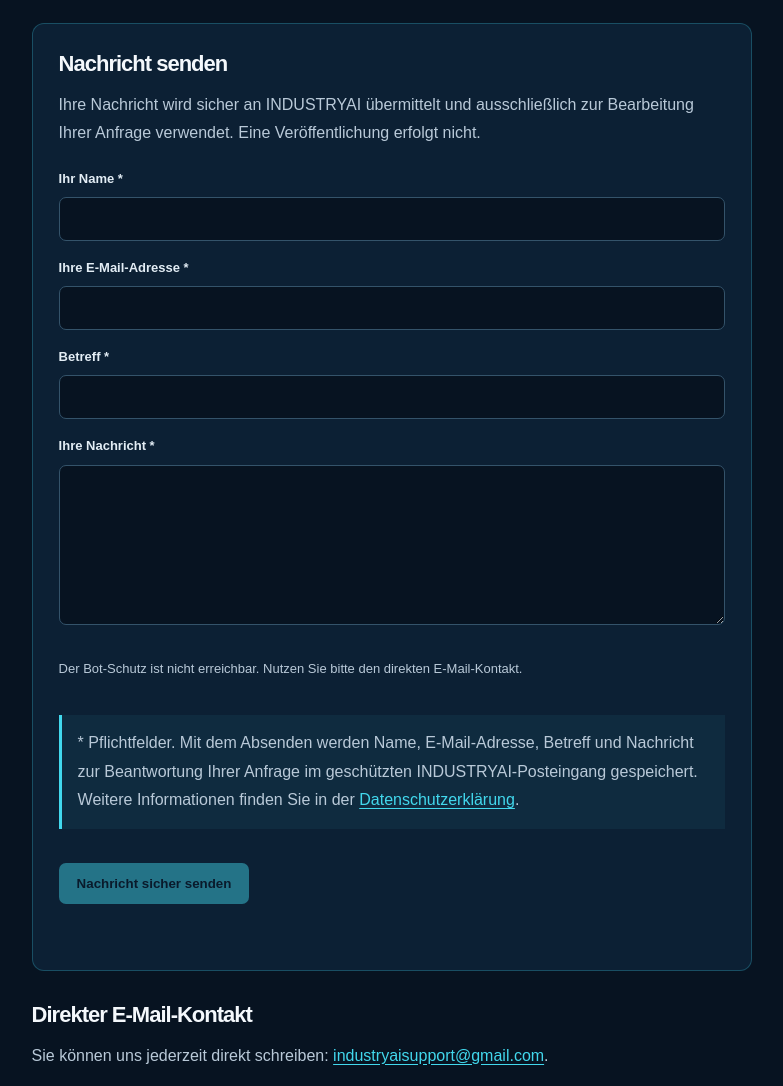
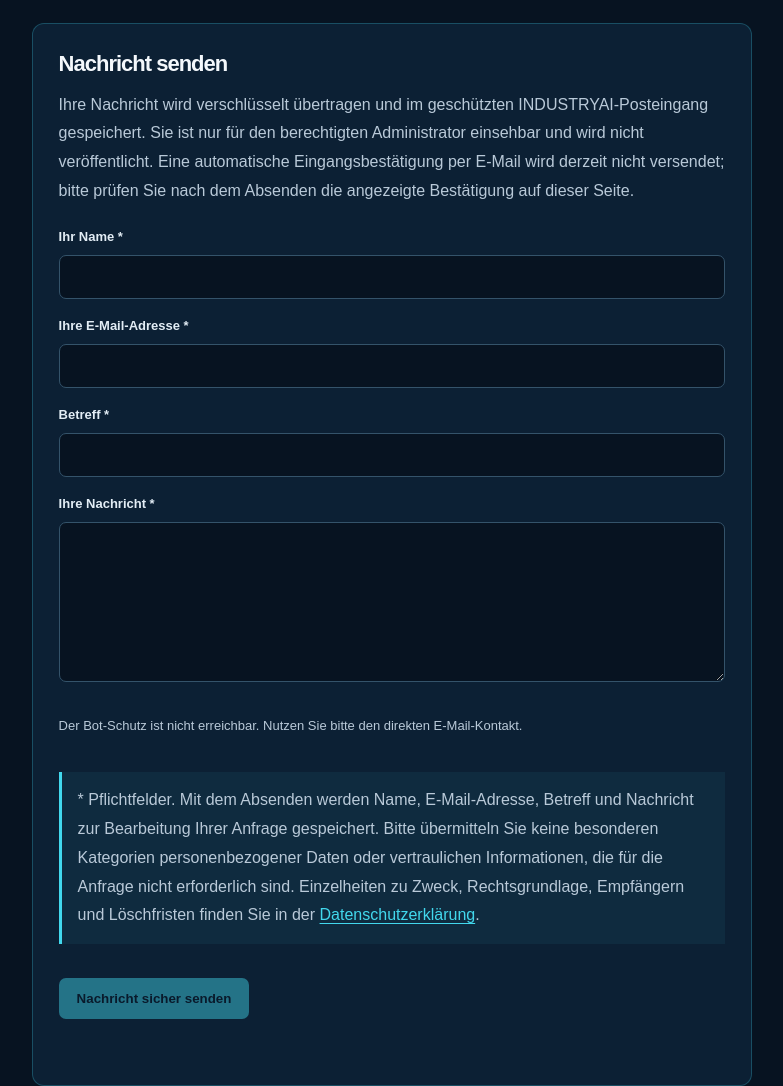
Before and after one commit to F4B795/industryai-website, a plain HTML site: page kontakt.html in a window 1280 px wide. Shown: the part 359-1445 px from the top of the page, without its empty margins (248-1031 px from the left). Drawn offline with Linux system fonts and the light colour scheme.

Commit message:
Clarify private inbox and lack of automatic email confirmation

```diff
--- a/kontakt.html
+++ b/kontakt.html
@@ -48,7 +48,7 @@
 
   <section class="contact-card" aria-labelledby="contact-heading">
     <h2 id="contact-heading" style="margin-top:0">Nachricht senden</h2>
-    <p>Ihre Nachricht wird sicher an INDUSTRYAI übermittelt und ausschließlich zur Bearbeitung Ihrer Anfrage verwendet. Eine Veröffentlichung erfolgt nicht.</p>
+    <p>Ihre Nachricht wird verschlüsselt übertragen und im geschützten INDUSTRYAI-Posteingang gespeichert. Sie ist nur für den berechtigten Administrator einsehbar und wird nicht veröffentlicht. Eine automatische Eingangsbestätigung per E-Mail wird derzeit nicht versendet; bitte prüfen Sie nach dem Absenden die angezeigte Bestätigung auf dieser Seite.</p>
     <form class="contact-form" id="contact-form" novalidate>
       <div class="contact-field">
         <label for="contact-name">Ihr Name *</label>
@@ -74,7 +74,7 @@
         <div id="turnstile-widget"></div>
         <p id="turnstile-status" class="contact-status" role="status" aria-live="polite">Bot-Schutz wird geladen …</p>
       </div>
-      <p class="contact-notice">* Pflichtfelder. Mit dem Absenden werden Name, E-Mail-Adresse, Betreff und Nachricht zur Beantwortung Ihrer Anfrage im geschützten INDUSTRYAI-Posteingang gespeichert. Weitere Informationen finden Sie in der <a href="datenschutz.html" target="_blank" rel="noopener">Datenschutzerklärung</a>.</p>
+      <p class="contact-notice">* Pflichtfelder. Mit dem Absenden werden Name, E-Mail-Adresse, Betreff und Nachricht zur Bearbeitung Ihrer Anfrage gespeichert. Bitte übermitteln Sie keine besonderen Kategorien personenbezogener Daten oder vertraulichen Informationen, die für die Anfrage nicht erforderlich sind. Einzelheiten zu Zweck, Rechtsgrundlage, Empfängern und Löschfristen finden Sie in der <a href="datenschutz.html" target="_blank" rel="noopener">Datenschutzerklärung</a>.</p>
       <button class="contact-submit" id="contact-submit" type="submit" disabled>Nachricht sicher senden</button>
       <p class="contact-status" id="contact-status" role="status" aria-live="polite"></p>
     </form>
```
